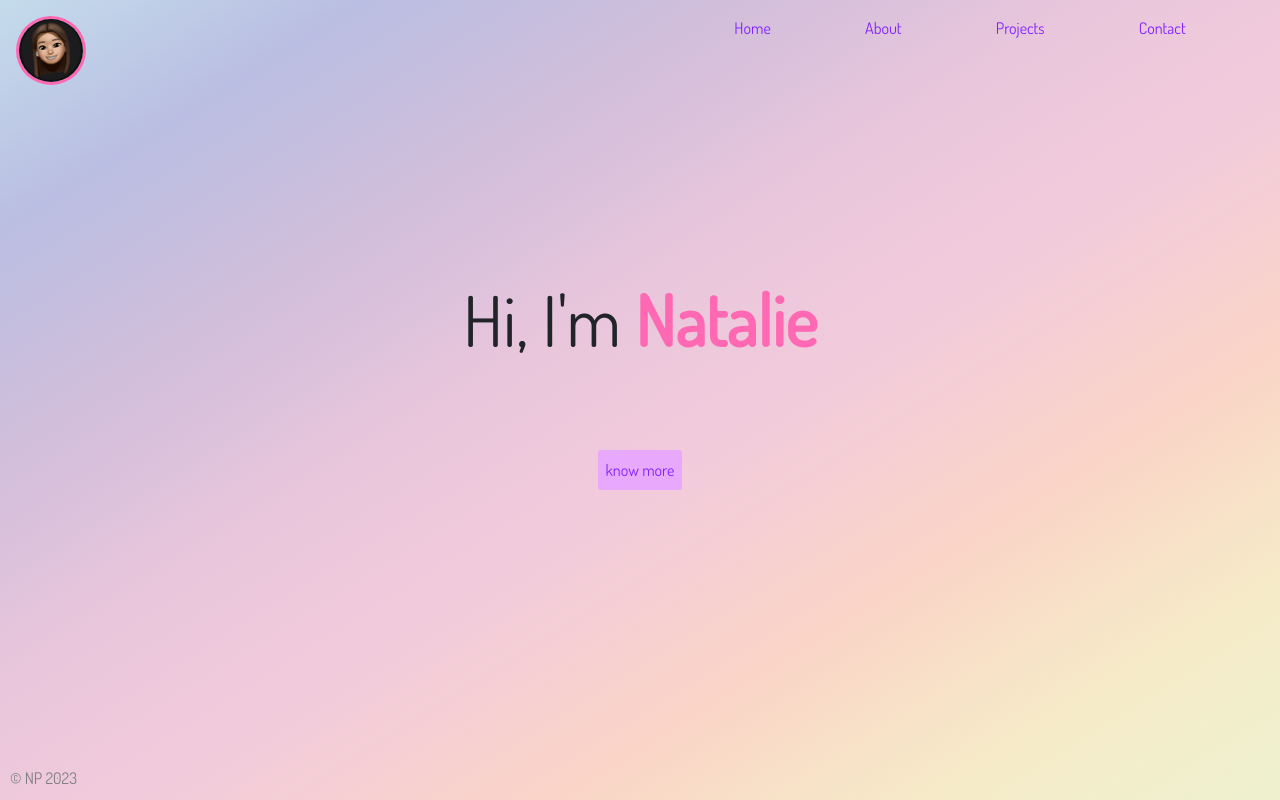
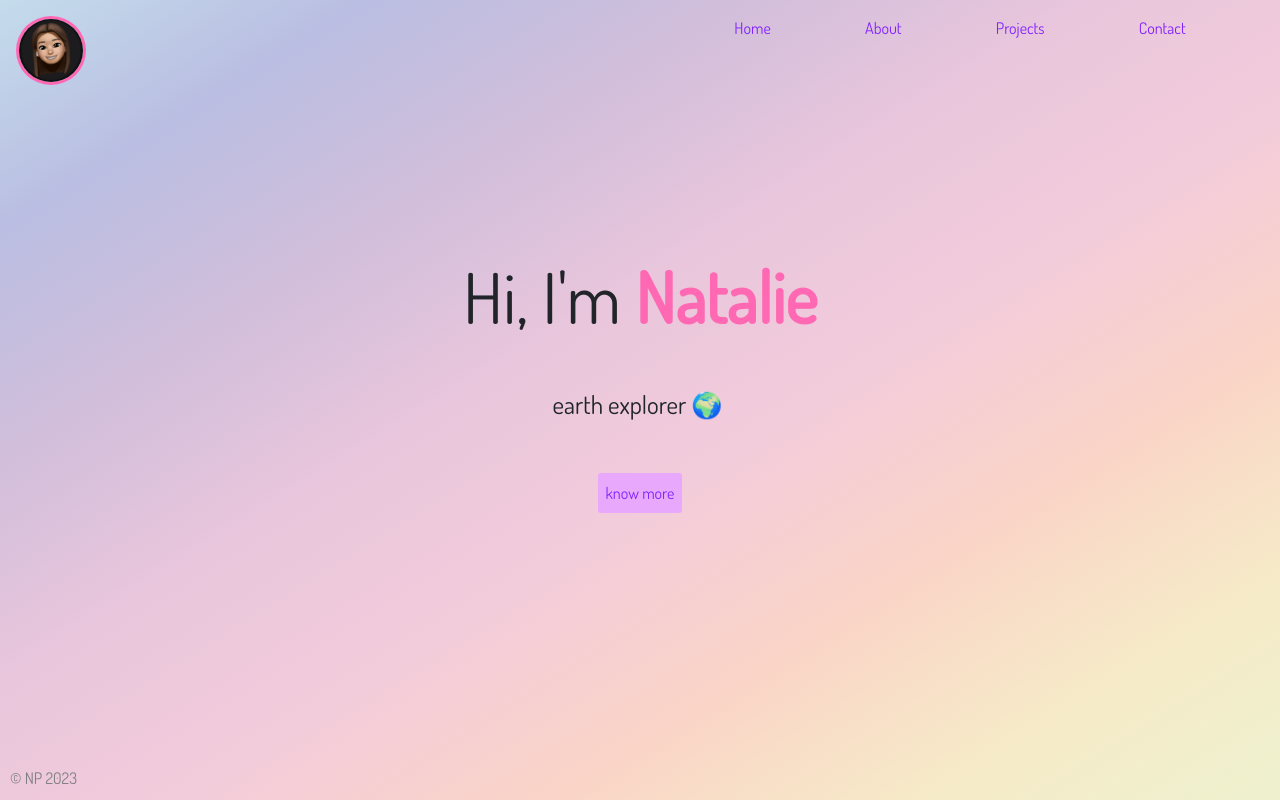
Before and after one commit to natbibi/my-portfolio, a React app: page / in a window 1280 px wide. Built offline with nearby package versions, Linux system fonts and the light colour scheme.

Commit message:
:arrow_up: add react typical again, install with --force so it works with latest react

```diff
--- a/package.json
+++ b/package.json
@@ -32,6 +32,7 @@
     "react-dom": "^17.0.2",
     "react-icons": "^4.2.0",
     "react-router-dom": "^6.9.0",
+    "react-typical": "^0.1.3",
     "styled-components": "^5.3.0"
   }
 }
--- a/src/pages/Home/index.js
+++ b/src/pages/Home/index.js
@@ -1,5 +1,5 @@
 import React from 'react';
-// import Typical from 'react-typical'
+import Typical from 'react-typical'
 import { useNavigate } from 'react-router-dom';
 
 const Home = () => {
@@ -14,16 +14,16 @@ const Home = () => {
             <header className="intro-container center-align" style={{ height: "70vh" }}>
                 <h1 style={{ fontSize: "70px" }}>Hi, I'm <span style={{ color: "hotpink", fontWeight: "bolder" }}>Natalie</span></h1>
                 <h5 style={{ fontSize: "25px" }}>
-                {/* <Typical
+                <Typical
                     steps={[
-                        'full stack software engineer 💻', 1000,
-                        'earth explorer 🌍', 1000,
-                        'food enthusiast 🍱', 1000,
-                        'mixed martial artist 🥊', 1000,
+                        'full stack software engineer 💻', 500,
+                        'earth explorer 🌍', 500,
+                        'food enthusiast 🍱', 500,
+                        'fitness fanatic 🤸🏻‍♀️', 500,
                     ]}
                     loop={Infinity}
                     wrapper="p"
-                /> */}
+                />
                 </h5>
                 <button style={{ color: "rgb(131, 36, 255)", marginRight: "0" }} className="see-more" onClick={handleClick}>know more</button>
             </header>
```
Also changed, not shown: 1 other file (tests, documents, lock files or other folders).
